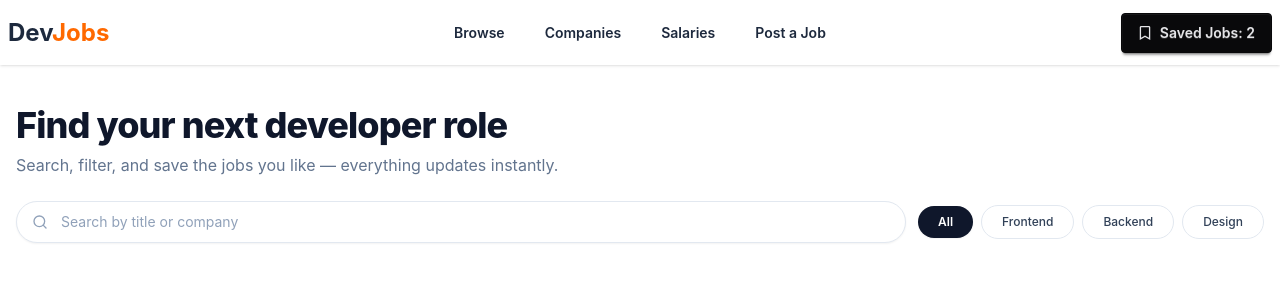
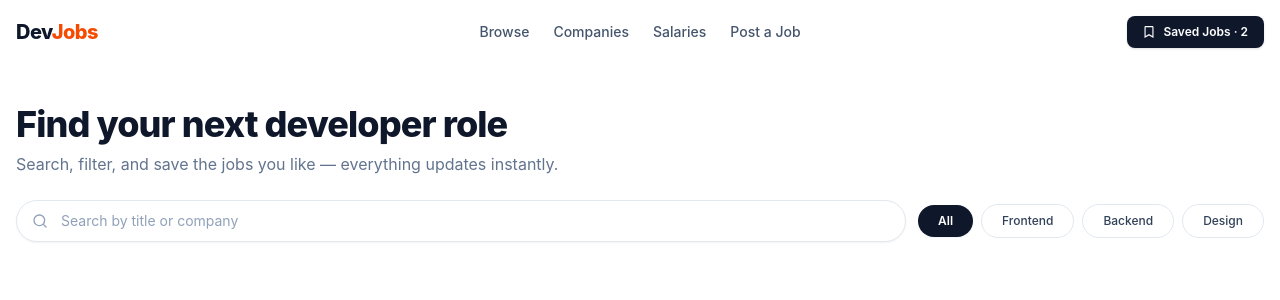
Before and after one commit to masudbuilds/my-react-app, a React (Vite) app: page / in a window 1280 px wide. Shown: the top 300 px of the page. Built offline with nearby package versions, Linux system fonts and the light colour scheme.

Commit message:
feat: enhance Navbar component with improved styling and layout

```diff
--- a/src/components/Navbar.tsx
+++ b/src/components/Navbar.tsx
@@ -2,10 +2,15 @@ import { FaRegBookmark } from "react-icons/fa";
 
 const Navbar = () => {
   return (
-    <div className="navbar bg-base-100 shadow-sm">
+    <div className="navbar bg-transparent container mx-auto px-4 py-3">
+      {/* Brand Logo & Mobile Menu */}
       <div className="navbar-start">
         <div className="dropdown">
-          <div tabIndex={0} role="button" className="btn btn-ghost lg:hidden">
+          <div
+            tabIndex={0}
+            role="button"
+            className="btn btn-ghost lg:hidden pl-0 mr-2"
+          >
             <svg
               aria-label="Menu"
               xmlns="http://www.w3.org/2000/svg"
@@ -14,18 +19,17 @@ const Navbar = () => {
               viewBox="0 0 24 24"
               stroke="currentColor"
             >
-              {" "}
               <path
                 strokeLinecap="round"
                 strokeLinejoin="round"
                 strokeWidth="2"
                 d="M4 6h16M4 12h8m-8 6h16"
-              />{" "}
+              />
             </svg>
           </div>
           <ul
             tabIndex={-1}
-            className="menu menu-sm dropdown-content bg-base-100 rounded-box z-1 mt-3 w-52 p-2 shadow"
+            className="menu menu-sm dropdown-content bg-base-100 rounded-box z-10 mt-3 w-52 p-2 shadow-lg"
           >
             <li>
               <a href="#">Browse</a>
@@ -41,30 +45,44 @@ const Navbar = () => {
             </li>
           </ul>
         </div>
-        <p className="font-bold text-2xl text-slate-800">
-          Dev<span className="text-orange-500">Jobs</span>
+
+        <p className="font-extrabold text-xl tracking-tight text-slate-900">
+          Dev<span className="text-orange-600">Jobs</span>
         </p>
       </div>
+
+      {/* Center Nav Links */}
       <div className="navbar-center hidden lg:flex">
-        <ul className="menu menu-horizontal px-1 flex gap-4 font-semibold text-slate-800">
+        <ul className="flex items-center gap-6 text-sm font-medium text-slate-600">
           <li>
-            <a href="#">Browse</a>
+            <a href="#" className="hover:text-slate-900 transition">
+              Browse
+            </a>
           </li>
           <li>
-            <a href="#">Companies</a>
+            <a href="#" className="hover:text-slate-900 transition">
+              Companies
+            </a>
           </li>
           <li>
-            <a href="#">Salaries</a>
+            <a href="#" className="hover:text-slate-900 transition">
+              Salaries
+            </a>
           </li>
           <li>
-            <a href="#">Post a Job</a>
+            <a href="#" className="hover:text-slate-900 transition">
+              Post a Job
+            </a>
           </li>
         </ul>
       </div>
+
+      {/* Right Action Button */}
       <div className="navbar-end">
-        <a className="btn btn-neutral gap-2">
-          <FaRegBookmark /> Saved Jobs: 2
-        </a>
+        <button className="flex items-center gap-2 px-4 py-2 text-xs font-semibold rounded-lg bg-slate-900 text-white hover:bg-slate-800 transition shadow-sm">
+          <FaRegBookmark className="text-xs" />
+          <span>Saved Jobs · 2</span>
+        </button>
       </div>
     </div>
   );
```
